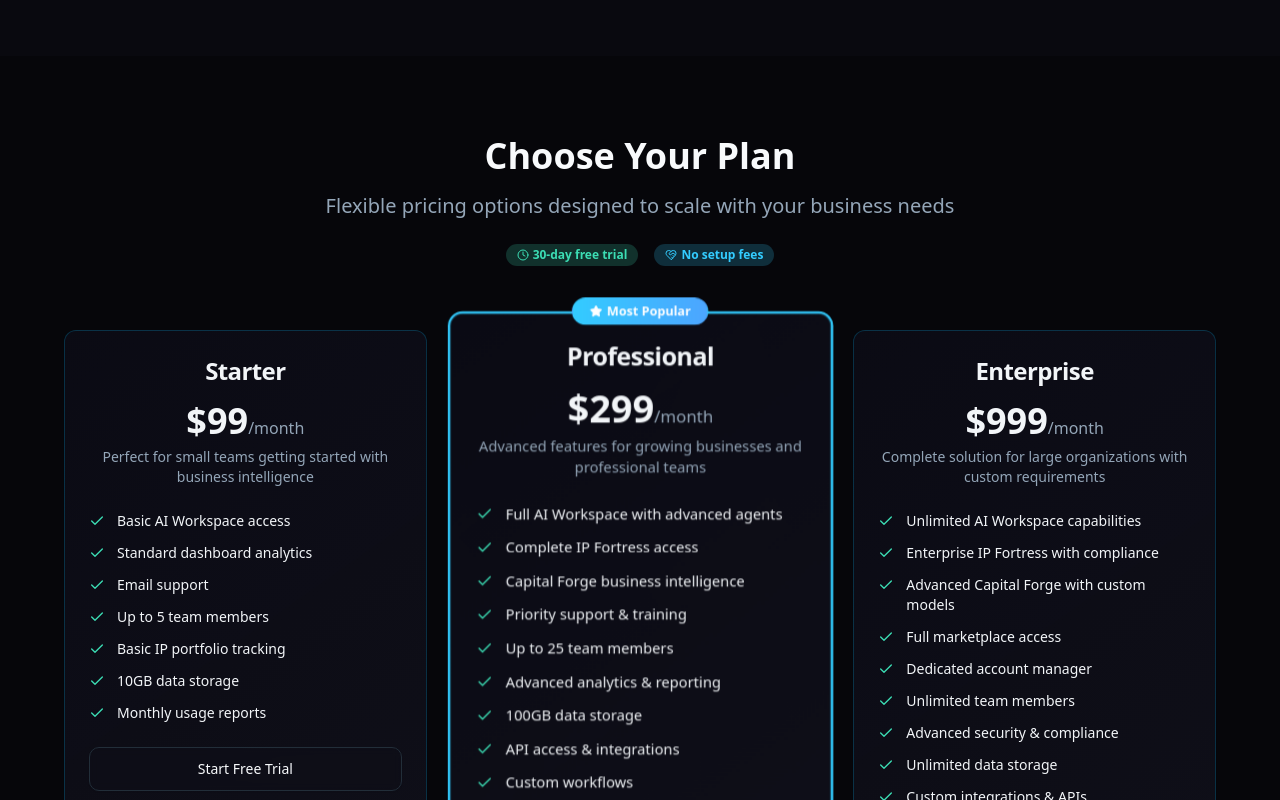
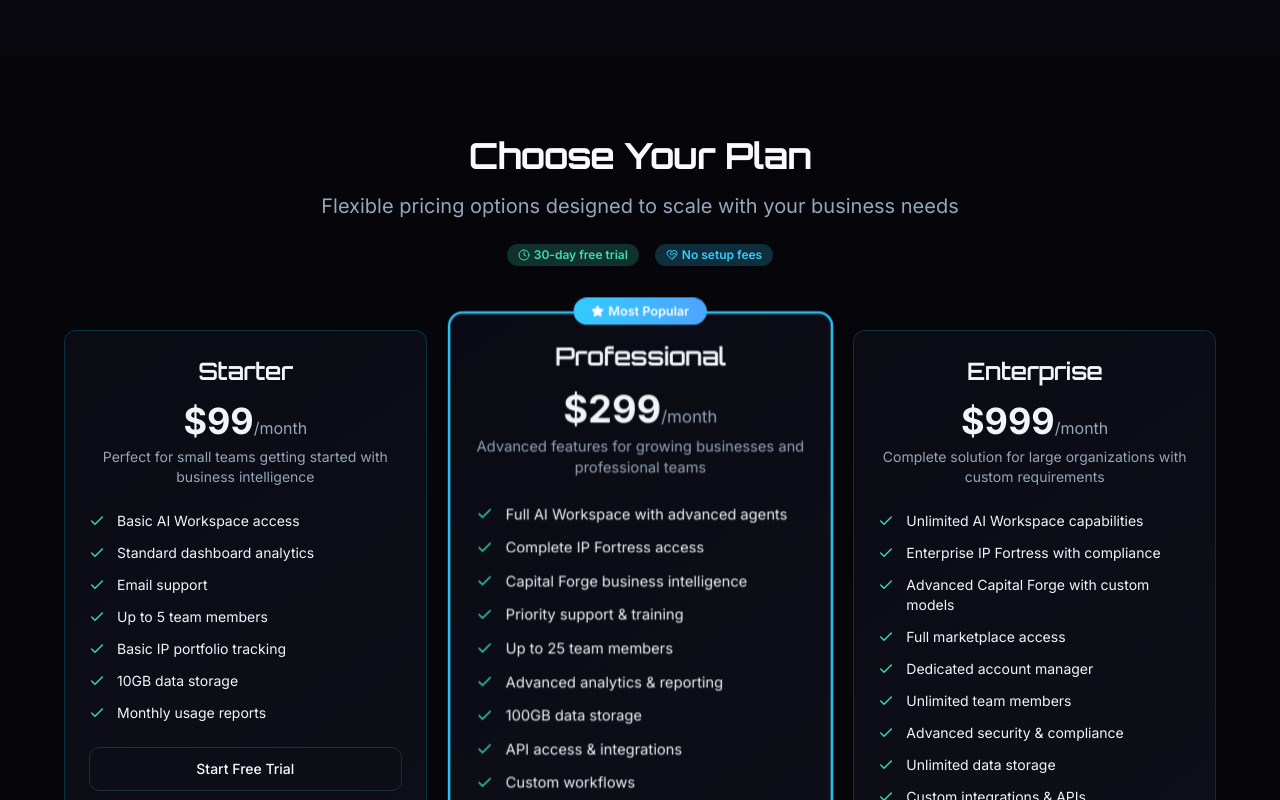
Before and after one commit to Synaptikal/kodaxa-nova-spark, a React (Vite) app: page / in a window 1280 px wide. Shown: the part 1880-2680 px from the top of the page. Built offline with nearby package versions, Linux system fonts and the light colour scheme.

Commit message:
Update body styles and add futuristic typography
cgen-0d45d6d4b2ad48e0bba7f3d3527f755f

```diff
--- a/src/index.css
+++ b/src/index.css
@@ -107,11 +107,35 @@
   }
 
   body {
-    @apply bg-background text-foreground font-sans antialiased;
+    @apply bg-background text-foreground antialiased;
+    font-family: 'Inter', -apple-system, BlinkMacSystemFont, 'Segoe UI', 'Roboto', sans-serif;
+    font-feature-settings: 'cv02', 'cv03', 'cv04', 'cv11';
+    text-rendering: optimizeLegibility;
+    -webkit-font-smoothing: antialiased;
+    -moz-osx-font-smoothing: grayscale;
     background-image:
-      radial-gradient(ellipse at 25% 15%, hsl(212 100% 60% / 0.04) 0%, transparent 75%),
-      radial-gradient(ellipse at 75% 85%, hsl(45 93% 68% / 0.03) 0%, transparent 75%),
-      radial-gradient(ellipse at 50% 50%, hsl(220 27% 2% / 0.95) 0%, hsl(220 27% 1%) 100%);
+      radial-gradient(ellipse at 25% 15%, hsl(195 100% 60% / 0.08) 0%, transparent 75%),
+      radial-gradient(ellipse at 75% 85%, hsl(210 100% 65% / 0.06) 0%, transparent 75%),
+      radial-gradient(ellipse at 50% 50%, hsl(240 25% 3% / 0.98) 0%, hsl(240 25% 1%) 100%);
+  }
+
+  /* Futuristic Typography */
+  h1, h2, h3, h4, h5, h6 {
+    font-family: 'Orbitron', 'Exo 2', 'Inter', sans-serif;
+    font-weight: 600;
+    letter-spacing: -0.025em;
+  }
+
+  .font-cyber {
+    font-family: 'Orbitron', sans-serif;
+  }
+
+  .font-tech {
+    font-family: 'Exo 2', 'Inter', sans-serif;
+  }
+
+  code, pre, .font-mono {
+    font-family: 'JetBrains Mono', 'Fira Code', monospace;
   }
 
   /* Glass morphism base - Enhanced */
```
